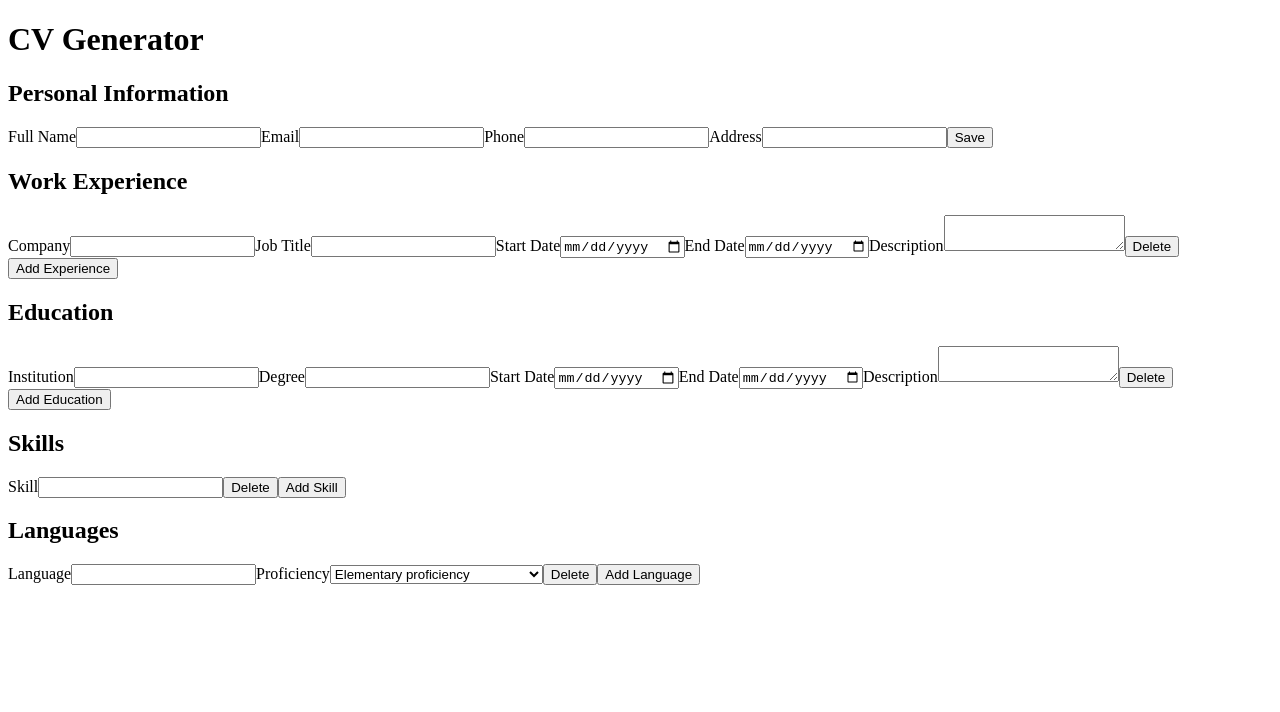
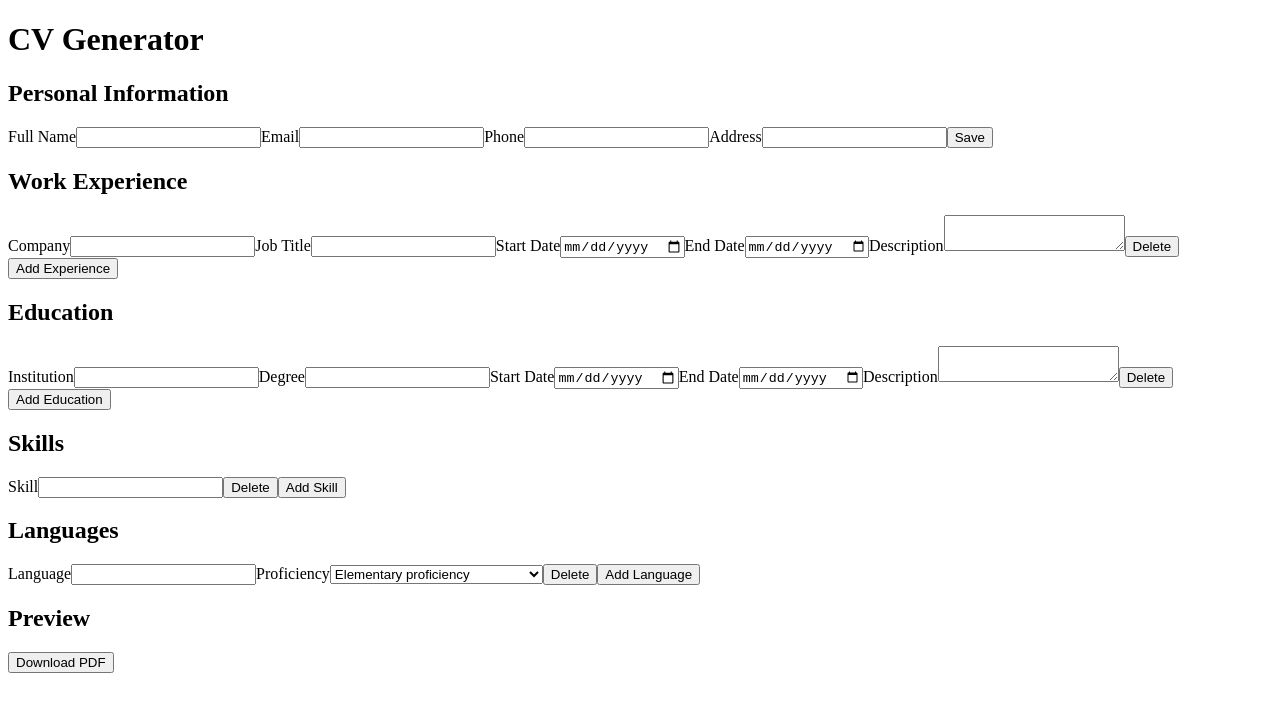
Before and after one commit to dlastic/cv-application, a React (Vite) app: page / in a window 1280 px wide. Shown: the top 712 px of the page. Built offline with nearby package versions, Linux system fonts and the light colour scheme.

Commit message:
Add CVDisplay component

```diff
--- a/src/App.jsx
+++ b/src/App.jsx
@@ -4,10 +4,12 @@ import Experience from "./components/Experience";
 import Education from "./components/Education";
 import Skills from "./components/Skills";
 import Languages from "./components/Languages";
+import CVDisplay from "./components/CVDisplay";
 
 export default function App() {
   return (
     <div className="App">
+      <div className="edit-section">
         <h1>CV Generator</h1>
         <PersonalInfo />
         <Experience />
@@ -15,5 +17,10 @@ export default function App() {
         <Skills />
         <Languages />
       </div>
+
+      <div className="preview-section">
+        <CVDisplay />
+      </div>
+    </div>
   );
 }
--- a/src/components/CVDisplay.jsx
+++ b/src/components/CVDisplay.jsx
@@ -0,0 +1,11 @@
+import "../styles/CVDisplay.css";
+
+export default function CVDisplay() {
+  return (
+    <div className="cv-display">
+      <h2>Preview</h2>
+
+      <button>Download PDF</button>
+    </div>
+  );
+}
```
Lines whose indentation alone changed are shown as unchanged.
